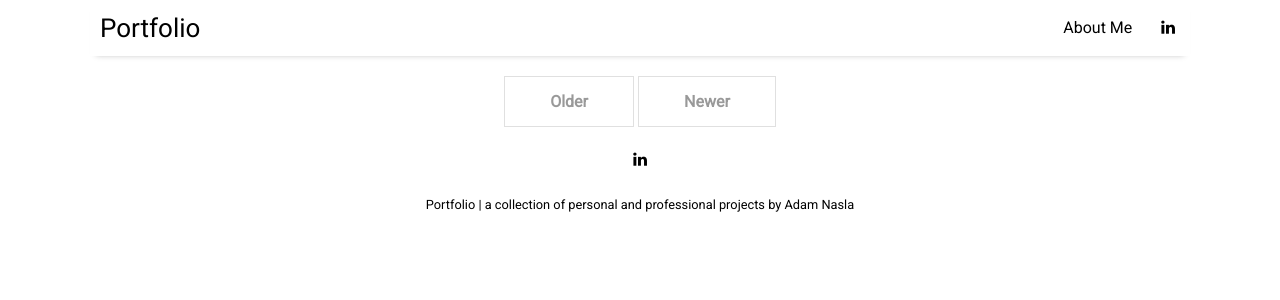
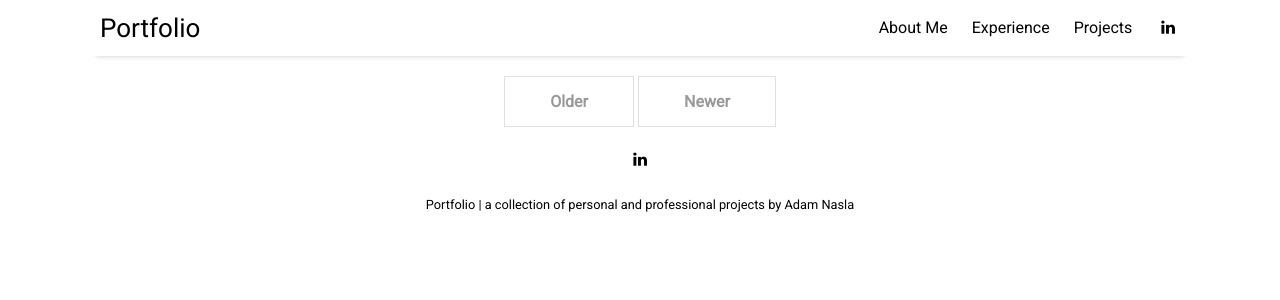
Before and after one commit to naslash/naslash.github.io, a Jekyll site: the page built from index.html, in a window 1280 px wide. Shown: the top 300 px of the page. Built offline with Jekyll 4.4.1, drawn with Linux system fonts in a browser that asks for light colours; nearby versions of some CDN libraries; the list of posts is cut into pages by our own code.

Commit message:
added experience and projects menu buttons

```diff
--- a/_data/settings.yml
+++ b/_data/settings.yml
@@ -8,6 +8,8 @@ google-ID: ''
 
 menu:
 - {name: 'About Me',  url: 'aboutme'}
+- {name: 'Experience', url: 'experience'}
+- {name: 'Projects', url: 'projects'}
 
 # Available social icons are powered by Font Awesome, so you can use any icon that they offer
 social:
```
